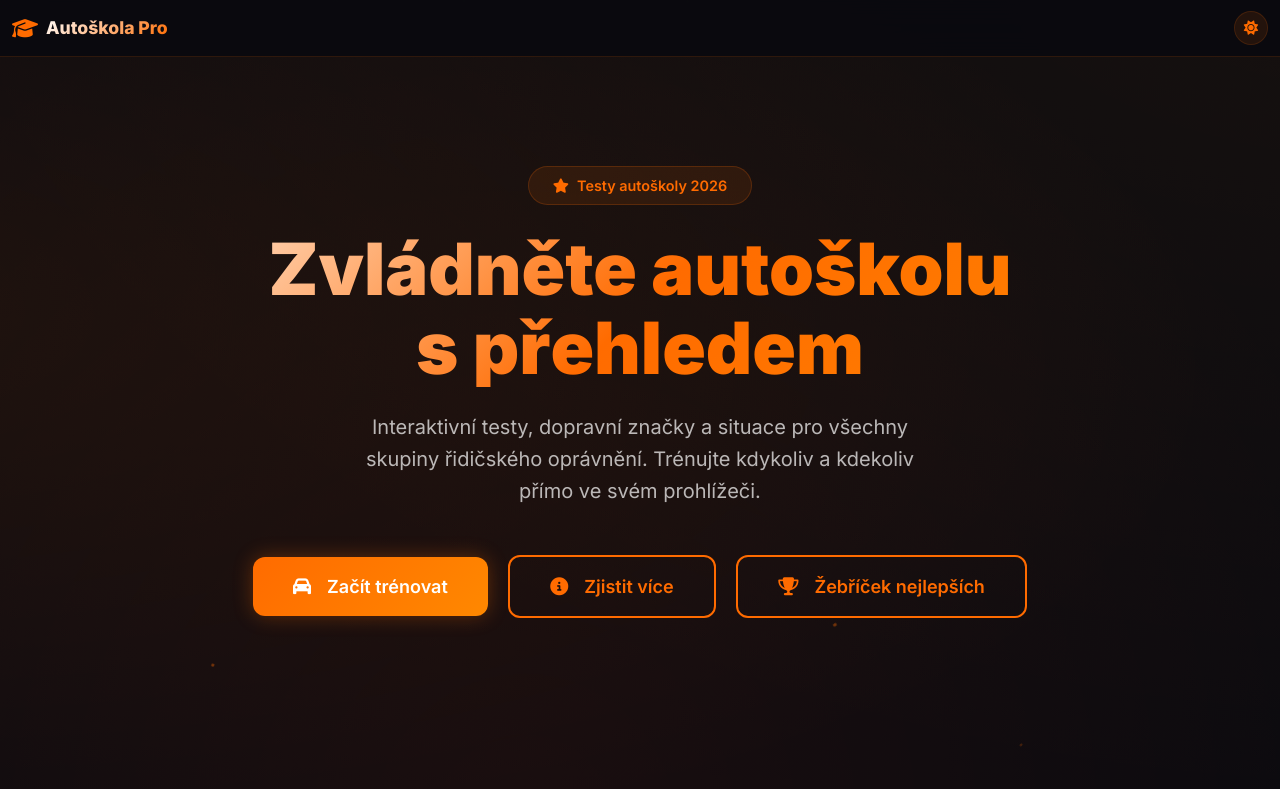
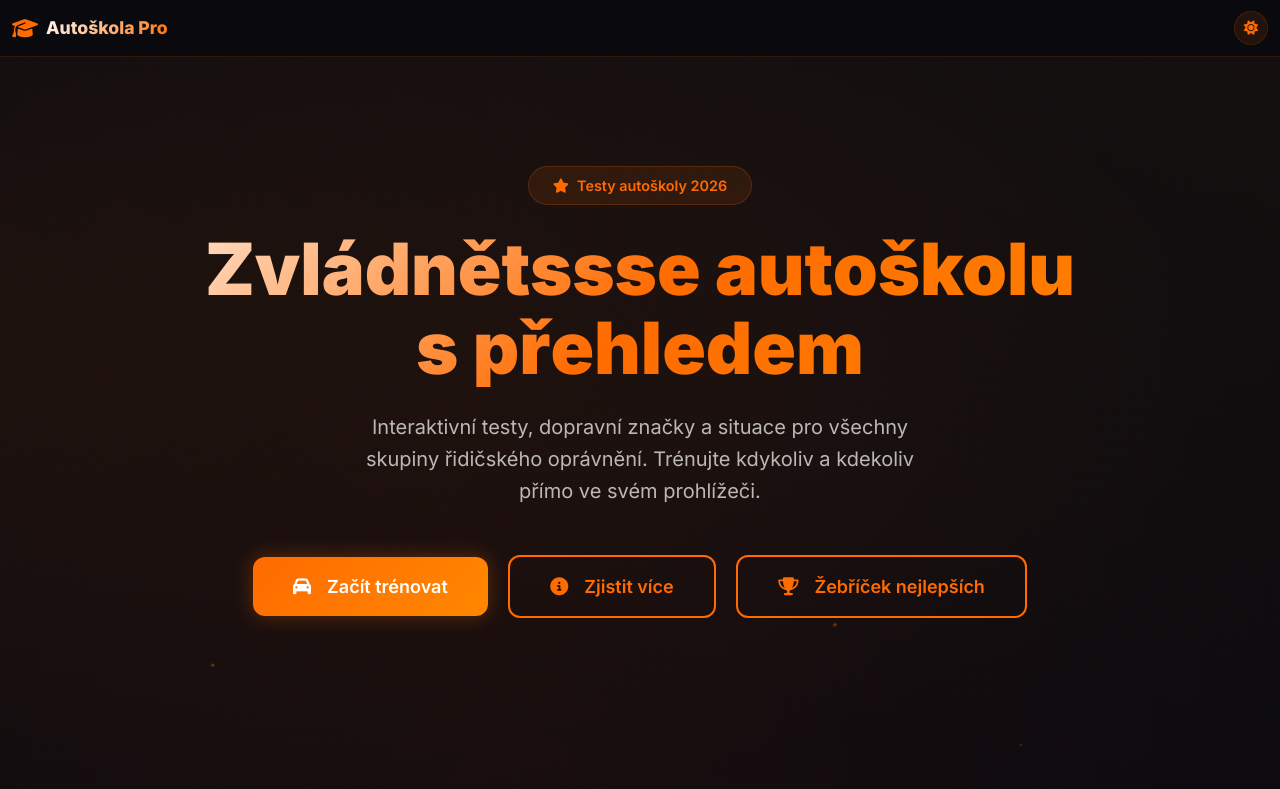
Before and after one commit to srnngfpxnn-wq/autoskola-pro, a website: page index.html in a window 1280 px wide. Shown: the top 789 px of the page. Drawn offline with nearby package versions, Linux system fonts and the light colour scheme; some packages are replaced by stand-ins of ours; a script that the page names is missing.

```diff
--- a/index.html
+++ b/index.html
@@ -58,7 +58,7 @@
                 </span>
             </div>
             <h1 class="hero-title animate__animated animate__fadeInUp">
-                Zvládněte autoškolu<br>s přehledem
+                Zvládnětssse autoškolu<br>s přehledem
             </h1>
             <p class="hero-subtitle mx-auto mt-4 animate__animated animate__fadeInUp" style="animation-delay: 0.2s;">
                 Interaktivní testy, dopravní značky a situace pro všechny skupiny řidičského oprávnění.
```
